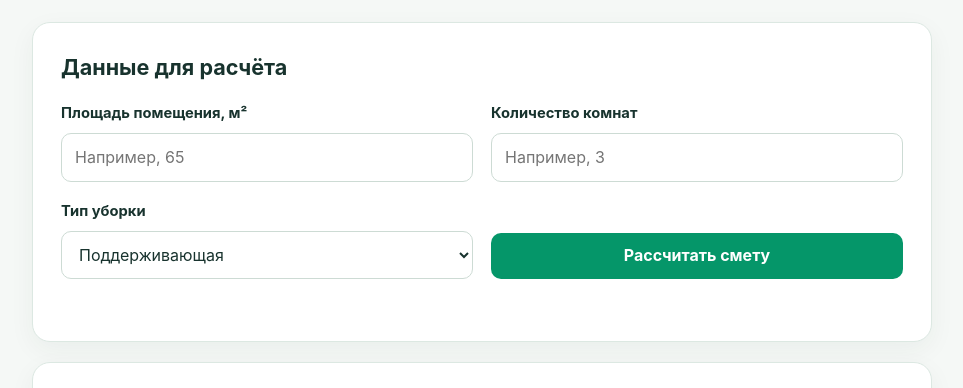
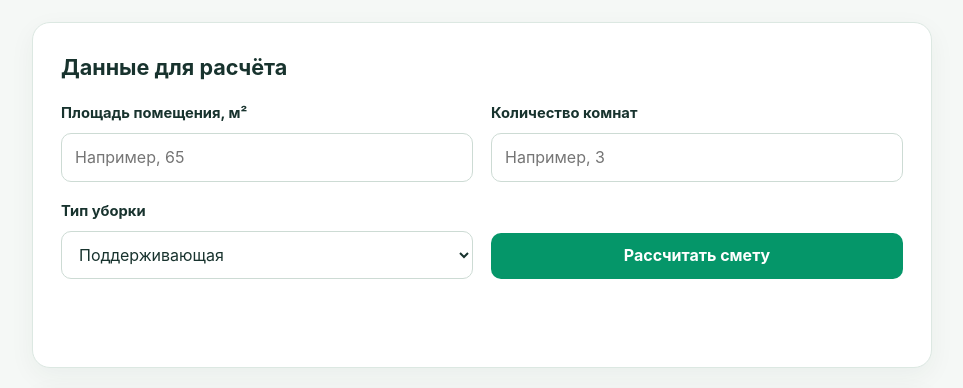
Before and after one commit to voktorvolk-ops/calc-project, a plain HTML site: page index.html in a window 1280 px wide. Shown: the part 332-720 px from the top of the page, without its empty margins (158-1121 px from the left). Drawn offline with Linux system fonts and the light colour scheme.

Commit message:
Update style.css

```diff
--- a/style.css
+++ b/style.css
@@ -108,7 +108,7 @@ input:focus, select:focus {
 .button-secondary:hover { background: var(--mint); }
 
 form > .button { align-self: end; }
-.feedback { grid-column: 1 / -1; min-height: 1.5em; margin: -8px 0 0; color: var(--danger); font-weight: 650; }
+.feedback { grid-column: 1 / -1; min-height: 1.5em; margin: 18px 0 0; color: var(--danger); font-weight: 650; }
 .result-card { border-color: #b8dfcd; background: var(--mint); }
 .result-card h2 { margin-bottom: 6px; }
 #total { color: var(--green-dark); }
```
